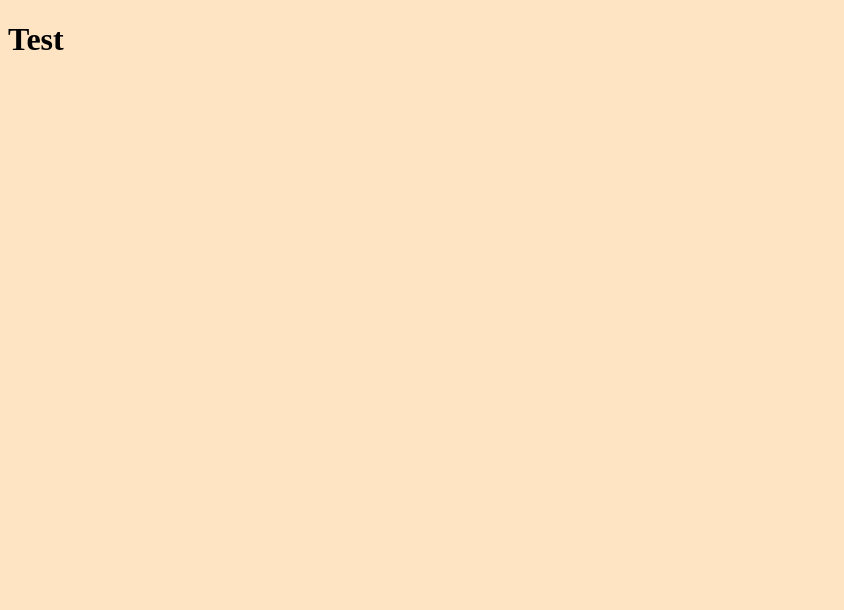
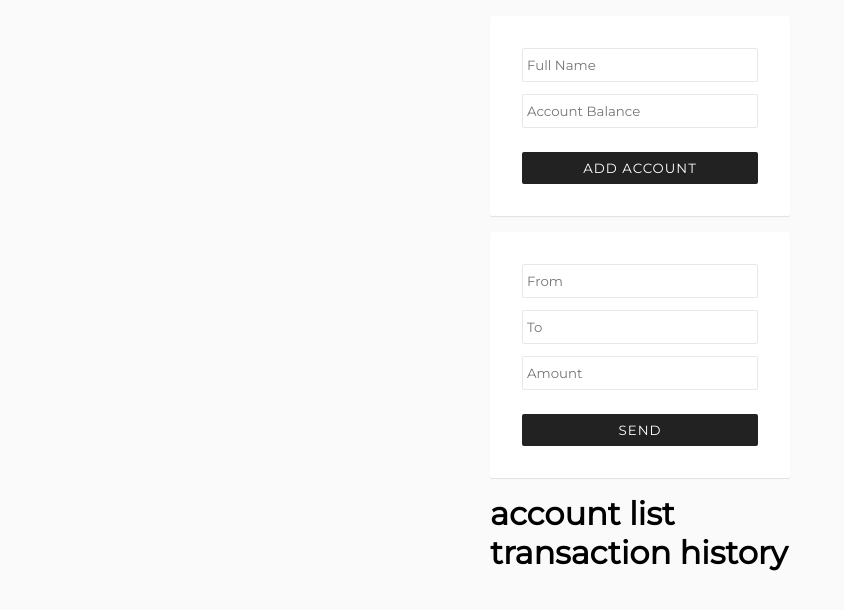
Before and after one commit to patika-167-react-bootcamp/hw-week-2-emre-ozgun, a plain HTML site: page index.html in a window 1280 px wide. Shown: the whole page, without its empty margins (0-844 px from the left). Drawn offline with Linux system fonts and the light colour scheme.

Commit message:
add accountState

```diff
--- a/app.js
+++ b/app.js
@@ -1 +1,86 @@
-alert(true);
+const globalState = {
+	accountState: [],
+	historyState: [],
+	// loading: {type: '', flag: false}
+};
+
+//loading state
+// let isLoading = false;
+
+//local state
+let accountInfo = {
+	name: '',
+	balance: 0,
+};
+
+//local state
+//intermediary -> history -> account - use and dump
+// let toBeUpdated = {
+//   to_ID : '',
+//   from_ID : ''
+// }
+
+const setState = (type, payload) => {
+	if (type === 'ADD_ACCOUNT') {
+		globalState.accountState = [...globalState.accountState, payload];
+		triggerAccountRender();
+	}
+
+	if (type === 'ADD_TRANSACTION_HISTORY') {
+		// triggerHistoryRender();
+		// triggerAccountRender();
+	}
+
+	console.log(globalState);
+	triggerRender();
+};
+
+const triggerAccountRender = () => {
+	const accountList = document.querySelector('.account-list');
+	accountList.innerHTML = '';
+
+	const generateAccountDOM = (id, name, balance) => {
+		const li = document.createElement('li');
+		li.dataset.id = id;
+		li.textContent = `Name: ${name} - Balance: ${balance}`;
+
+		return li;
+	};
+
+	globalState.accountState.forEach(({ id, name, balance }) =>
+		accountList.append(generateAccountDOM(id, name, balance))
+	);
+};
+
+const triggerRender = () => {
+	const transactionList = document.querySelector('transaction-list');
+};
+
+const accountForm = document.querySelector('.add-user');
+
+const handleAccountSubmit = (e) => {
+	e.preventDefault();
+	accountInfo.id = new Date().getTime().toString().slice(0, 10);
+	setState('ADD_ACCOUNT', accountInfo);
+	accountInfo = {};
+	Array.from(e.target.children).forEach((v) => (v.value = ''));
+};
+
+const handleAccountChange = (e) => {
+	e.preventDefault();
+
+	if (e.target.name === 'account-name') {
+		accountInfo.name = e.target.value;
+	} else {
+		accountInfo.balance = +e.target.value;
+	}
+
+	console.log(accountInfo);
+};
+
+accountForm.addEventListener('submit', handleAccountSubmit);
+accountForm.addEventListener('keyup', handleAccountChange);
+
+//populate fields from LS
+// const getDataFromLS = () =>
+//  window.addEventListener('DOMContentLoaded', getDataFromLS)
--- a/index.html
+++ b/index.html
@@ -9,6 +9,29 @@
 		<script src="./app.js" defer></script>
 	</head>
 	<body>
-		<h1>Test</h1>
+		<main class="container">
+			<form class="add-user">
+				<input type="text" name="account-name" placeholder="Full Name" />
+				<input
+					type="number"
+					name="account-balance"
+					placeholder="Account Balance"
+				/>
+				<button type="submit">Add Account</button>
+			</form>
+			<form class="add-transaction">
+				<input type="text" placeholder="From" name="from" />
+				<input type="to" placeholder="To" name="to" />
+				<input type="number" placeholder="Amount" name="amount" />
+
+				<button type="submit">send</button>
+			</form>
+			<ul class="account-list">
+				<h1>account list</h1>
+			</ul>
+			<ul class="transaction-list">
+				<h1>transaction history</h1>
+			</ul>
+		</main>
 	</body>
 </html>
--- a/style.css
+++ b/style.css
@@ -1,3 +1,88 @@
+@import url('https://fonts.googleapis.com/css2?family=Montserrat:wght@200;300;400&display=swap');
+
 body {
-	background-color: bisque;
+	min-height: 100vh;
+	display: flex;
+	justify-content: center;
+	padding: 1rem;
+	background-color: #fafafa;
+	font-family: 'Montserrat', sans-serif;
 }
+
+:root {
+	--radius: 0.125rem;
+}
+* {
+	margin: 0;
+	padding: 0;
+	box-sizing: border-box;
+}
+
+main {
+	width: 100%;
+	max-width: 300px;
+	height: 100%;
+	flex-direction: column;
+	justify-content: center;
+}
+
+main > form {
+	display: flex;
+	flex-direction: column;
+	gap: 0.75rem;
+	margin-bottom: 1rem;
+	font-family: inherit;
+	background-color: #fff;
+
+	/* border: 1px solid rgba(34, 34, 34, 0.1); */
+	box-shadow: 0px 1px 1px rgba(0, 0, 0, 0.1);
+	padding: 2rem;
+	border-radius: var(--radius);
+	-webkit-border-radius: var(--radius);
+	-moz-border-radius: var(--radius);
+	-ms-border-radius: var(--radius);
+	-o-border-radius: var(--radius);
+}
+
+form > input {
+	padding: 0.5rem 1rem;
+	padding-left: 0.25rem;
+	outline: none;
+	border: 1px solid rgba(34, 34, 34, 0.1);
+	border-radius: var(--radius);
+	-webkit-border-radius: var(--radius);
+	-moz-border-radius: var(--radius);
+	-ms-border-radius: var(--radius);
+	-o-border-radius: var(--radius);
+	font-family: inherit;
+}
+
+form > input:hover {
+	border-color: rgba(34, 34, 34, 0.25);
+}
+form > input:focus {
+	border-color: rgba(34, 34, 34, 0.5);
+}
+
+button {
+	background: transparent;
+	padding: 0.5rem 1rem;
+	outline: none;
+	border: none;
+	color: #fff;
+	background: #222;
+	cursor: pointer;
+	text-transform: uppercase;
+	letter-spacing: 1px;
+	margin-top: 0.75rem;
+	font-family: inherit;
+	border-radius: var(--radius);
+	-webkit-border-radius: var(--radius);
+	-moz-border-radius: var(--radius);
+	-ms-border-radius: var(--radius);
+	-o-border-radius: var(--radius);
+	font-weight: 500;
+}
+button:hover {
+	opacity: 0.9;
+}
```
